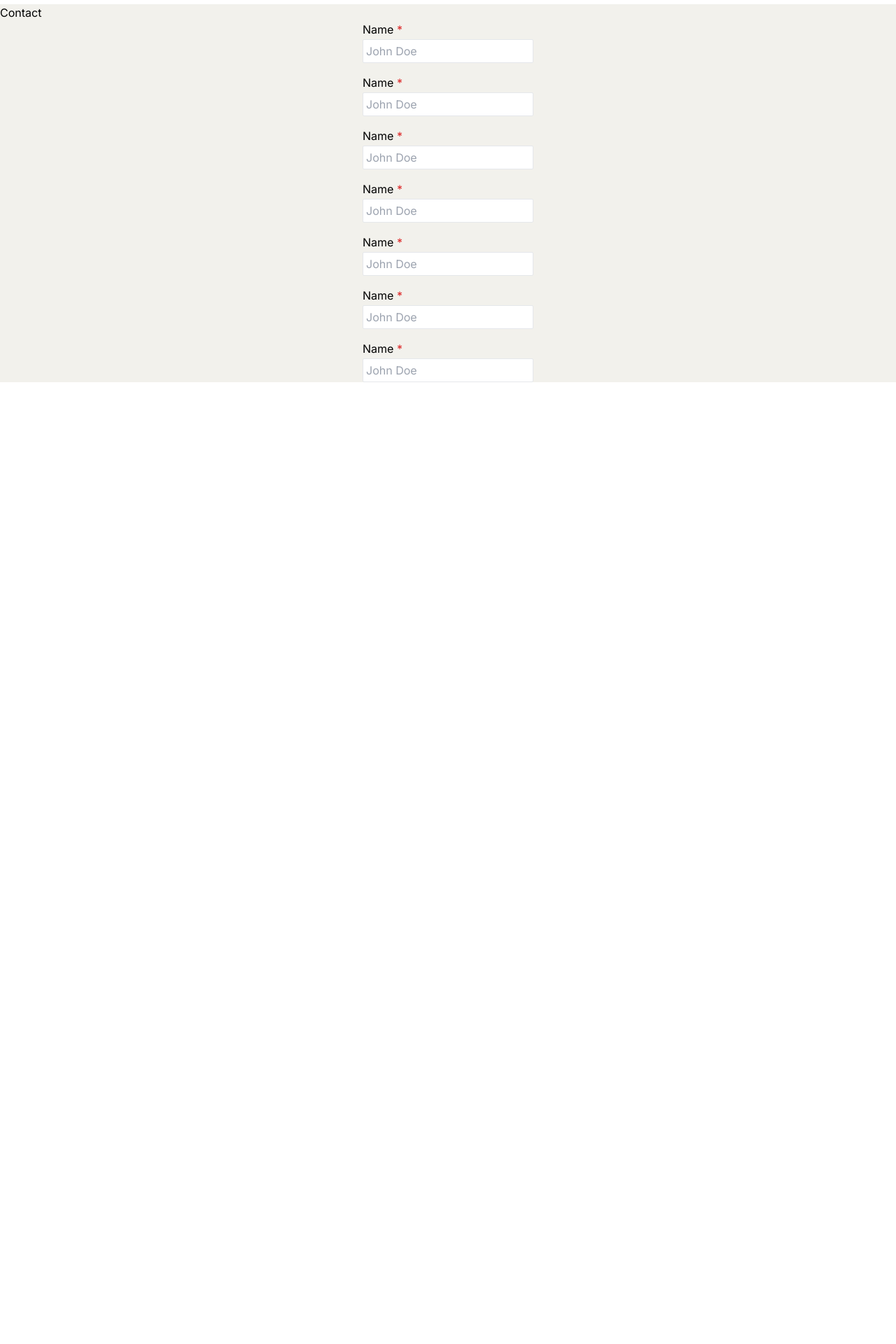
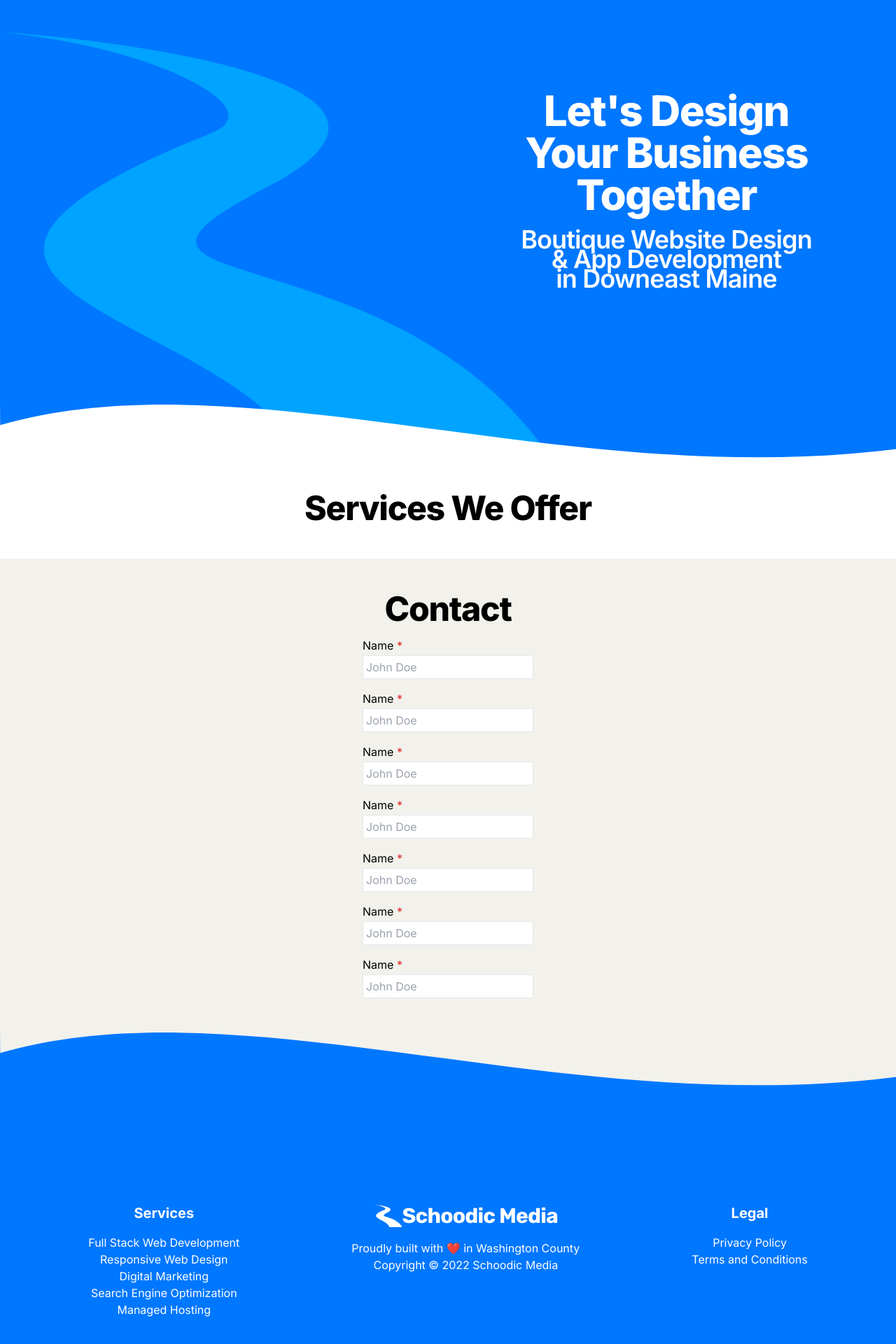
Before and after one commit to schoodicsolutions/main-site, a SvelteKit app: page / in a window 1280 px wide. Shown: the part 114-2034 px from the top of the page at 70% size. Before the commit the page ends 800 px from the top, so only its background shows below. Built offline with nearby package versions, Linux system fonts and the light colour scheme.

Commit message:
Do some componentizing... again.

```diff
--- a/src/app.css
+++ b/src/app.css
@@ -1,3 +1,4 @@
+@import "@fontsource/rubik/700.css";
 @import "@fontsource/rubik/800.css";
 
 @import "@fontsource/inter/400.css";
@@ -9,6 +10,23 @@
 @tailwind components;
 @tailwind utilities;
 
+@layer base {
+    h1 {
+      @apply text-5xl md:text-6xl font-extrabold tracking-tight;
+    }
+    h2 {
+      @apply text-3xl lg:text-5xl font-extrabold tracking-tight text-center;
+    }
+    section {
+      @apply flex flex-col gap-4 py-6 lg:py-12;
+    }
+}
+
+@layer components {
+    section.hero {
+        @apply bg-croix block p-0;
+    }
+}
 * {
     font-family: Inter;
     font-size: 16px;
--- /dev/null
+++ b/src/lib/Footer.svelte
@@ -0,0 +1,40 @@
+<script>
+	import Logo from "./Logo.svelte";
+	import Wave from "./Wave.svelte";
+
+    const year = new Date().getFullYear();
+</script>
+
+<footer class="text-center">
+    <div class="w-full h-8 lg:h-[6vw] bg-almond">
+        <Wave class="text-croix" height="100%" />
+    </div>
+    <div class="bg-croix text-white py-10">
+        <div class="flex flex-col lg:flex-row justify-center gap-10 lg:gap-40 py-20">
+            <section class="flex flex-col items-center lg:order-1 gap-1 lg:gap-4">
+                <Logo variant="white" />
+                <div>
+                    <p>Proudly built with ❤️ in Washington County</p>
+                    <p>Copyright &copy; {year} Schoodic Media</p>
+                </div>
+            </section>
+            <section class="flex flex-col items-center gap-1 lg:gap-4">
+                <h3 class="text-xl font-bold">Services</h3>
+                <ul>
+                    <li>Full Stack Web Development</li>
+                    <li>Responsive Web Design</li>
+                    <li>Digital Marketing</li>
+                    <li>Search Engine Optimization</li>
+                    <li>Managed Hosting</li>
+                </ul>
+            </section>
+            <section class="flex flex-col items-center gap-1 lg:gap-4 order-2">
+                <h3 class="text-xl font-bold">Legal</h3>
+                <ul>
+                    <li>Privacy Policy</li>
+                    <li>Terms and Conditions</li>
+                </ul>
+            </section>
+        </div>
+    </div>
+</footer>
--- /dev/null
+++ b/src/lib/Hero.svelte
@@ -0,0 +1,35 @@
+<script lang="ts">
+	import Mark from "./Mark.svelte";
+	import Wave from "./Wave.svelte";
+
+    export let clientHeight: number;
+    export let opacity: number;
+</script>
+
+<section class="hero" bind:clientHeight style:opacity>
+    <div
+        class="lg:h-[768px] h-[calc(100vh+32px)] max-w-[1440px] mx-auto overflow-hidden relative pt-40 justify-center lg:justify-start"
+    >
+        <div class="absolute left-1/2 lg:transform-none -translate-x-1/2 bottom-0 lg:static w-[1024px] lg:w-[800px]">
+            <Mark width="100%" />
+        </div>
+        <div class="flex absolute top-0 h-full w-full flex-col lg:flex-row  px-4">
+            <div class="w-full" />
+            <div class="w-full flex flex-col gap-5 items-center justify-center grow text-white text-center">
+                <h1>
+                    Let's Design<br />
+                    Your Business<br />
+                    Together<br />
+                </h1>
+                <h2 class="text-2xl md:text-4xl leading-6 lg:leading-7 font-semibold tracking-tight">
+                    Boutique Website Design<br/>
+                    & App Development<br/>
+                    in Downeast Maine
+                </h2>
+            </div>
+        </div>
+    </div>
+    <div class="absolute bottom-0 w-full h-8 lg:h-[6vw]">
+        <Wave class="text-white" height="100%" />
+    </div>
+</section>
--- a/src/lib/Input.svelte
+++ b/src/lib/Input.svelte
@@ -6,7 +6,7 @@
     export let required: boolean = false;
 </script>
 
-<div class="flex flex-col gap-0.5">
+<div class="flex flex-col gap-0.5 max-w-[400px]">
     {#if label}
         <label for={name}>
             <span>{label}</span>
@@ -16,7 +16,7 @@
         </label>
     {/if}
     <input
-        class="rounded-sm p-1 border border-gray-200"
+        class="rounded-sm p-1 border border-gray-200 w-full"
         {type}
         {name}
         id={name}
--- a/src/lib/Logo.svelte
+++ b/src/lib/Logo.svelte
@@ -5,7 +5,7 @@
     $: [normal, white] = [variant === 'normal', variant === 'white']
 </script>
 
-<div class="flex items-center select-none" aria-roledescription="logo">
+<div class="flex items-center select-none" aria-roledescription="logo" aria-label="Schoodic Media Logo">
     <div class="h-6 md:h-8">
         <Mark
             height="100%"
--- a/src/routes/+layout.svelte
+++ b/src/routes/+layout.svelte
@@ -1,4 +1,5 @@
 <script lang="ts">
+	import Footer from "$lib/Footer.svelte";
 	import Header from "$lib/Header.svelte";
     import "../app.css";
 
@@ -18,3 +19,5 @@
 <Header bind:variant />
 
 <slot />
+
+<Footer />
```
